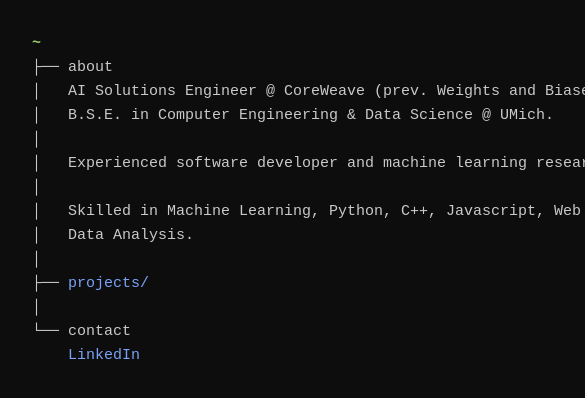
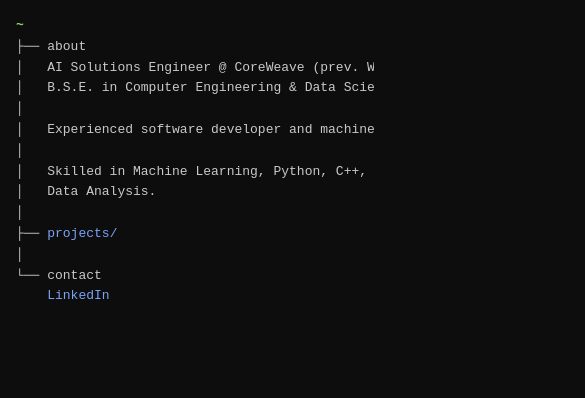
Before and after one commit to wyler0/personal-website, a plain HTML site: page index.html in a window 390 px wide. Shown: the top 398 px of the page, 585 px wide, since content can reach past the window. Drawn offline with Linux system fonts and the light colour scheme.

Commit message:
Fix: mobile responsive - smaller font and horizontal scroll

```diff
--- a/style.css
+++ b/style.css
@@ -27,6 +27,7 @@
 
 main {
   max-width: 600px;
+  overflow-x: auto;
 }
 
 .tree {
@@ -76,3 +77,16 @@
 .section {
   color: var(--fg);
 }
+
+/* Mobile styles */
+@media (max-width: 600px) {
+  body {
+    padding: 1rem;
+    font-size: 13px;
+  }
+
+  .tree {
+    overflow-x: auto;
+    padding-bottom: 0.5rem;
+  }
+}
```
